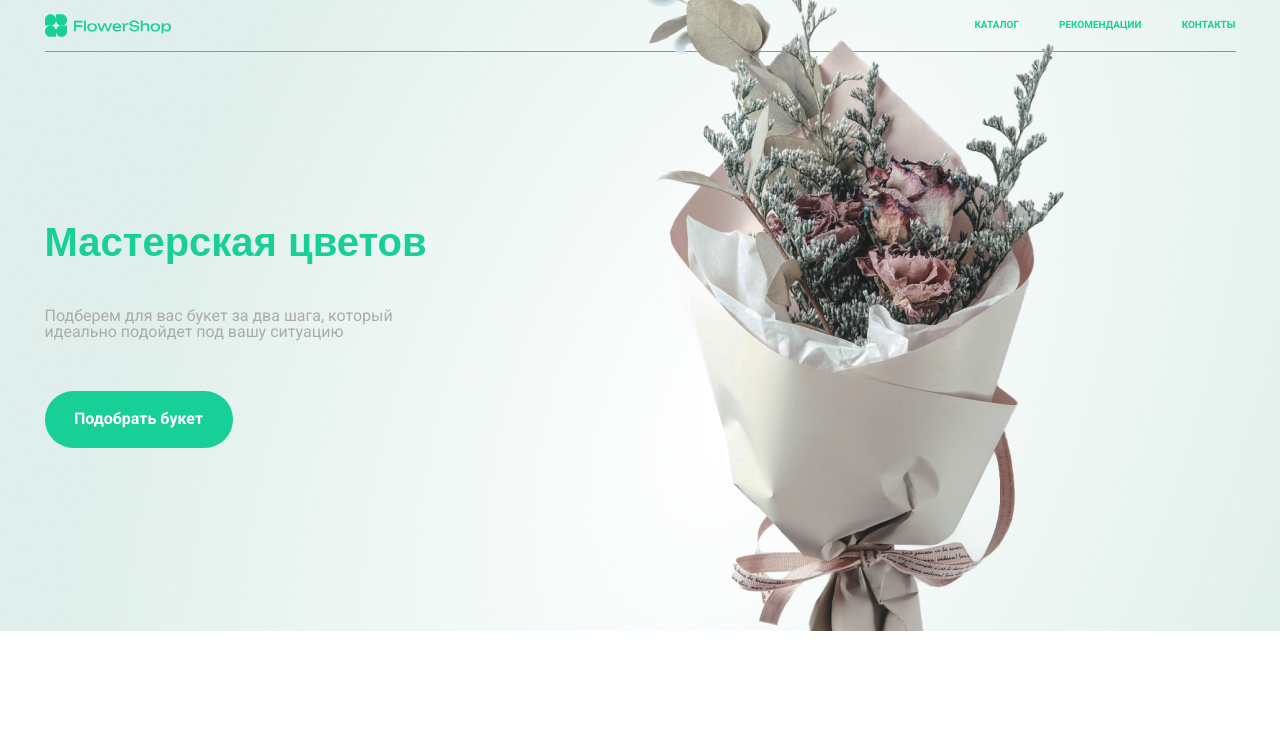
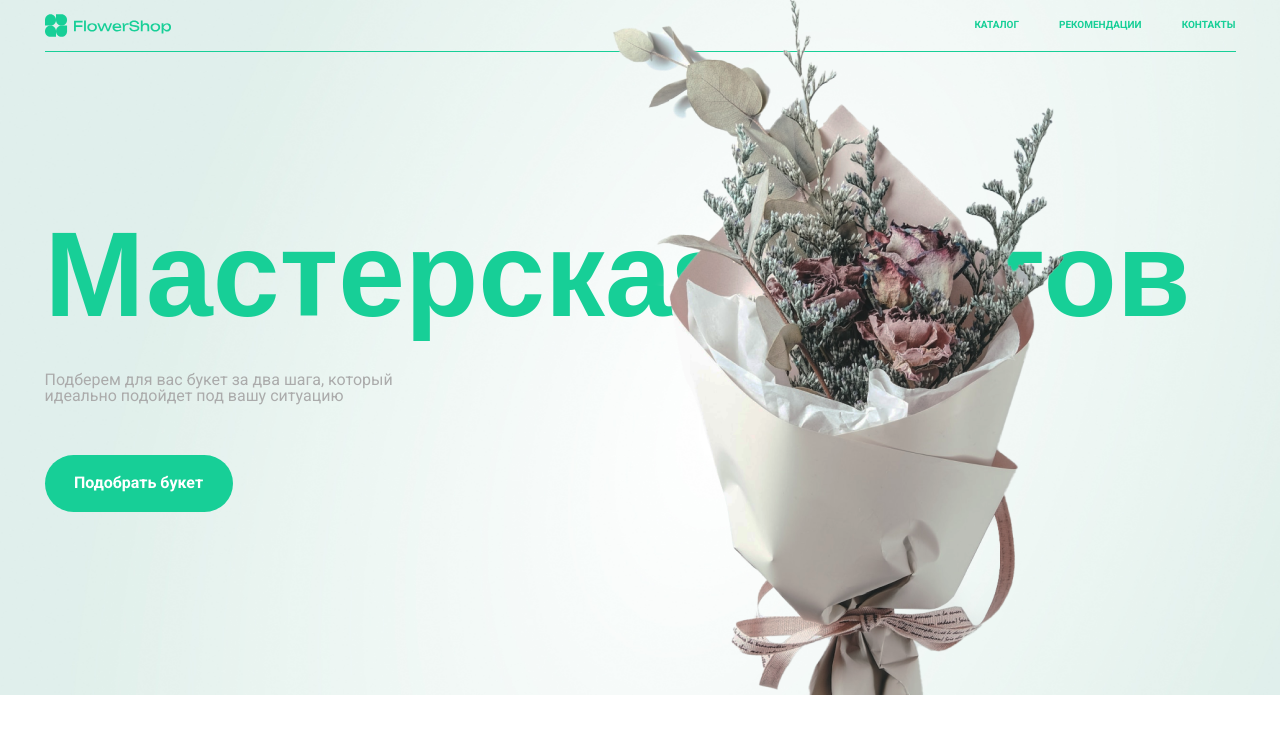
Before and after one commit to AntonGorynya/FlowerShop, a Django app: template shop/templates/index.html in a window 1280 px wide. Shown: the top 730 px of the page. Run offline with Django 3.2, Linux system fonts and the light colour scheme; the template is opened without the code that fills it, so the values that code supplies are empty; some web fonts are replaced.

Commit message:
trying change style

```diff
--- a/shop/static/css/main.css
+++ b/shop/static/css/main.css
@@ -125,7 +125,7 @@ color: #17CF97;
 	font-family: 'Unbounded', sans-serif;
 	max-width: 1607px;
 	font-weight: 700;
-	font-size: 120;
+	font-size: 120px;
 	line-height: 80.52%;
 	/* or 97px */
 
```
